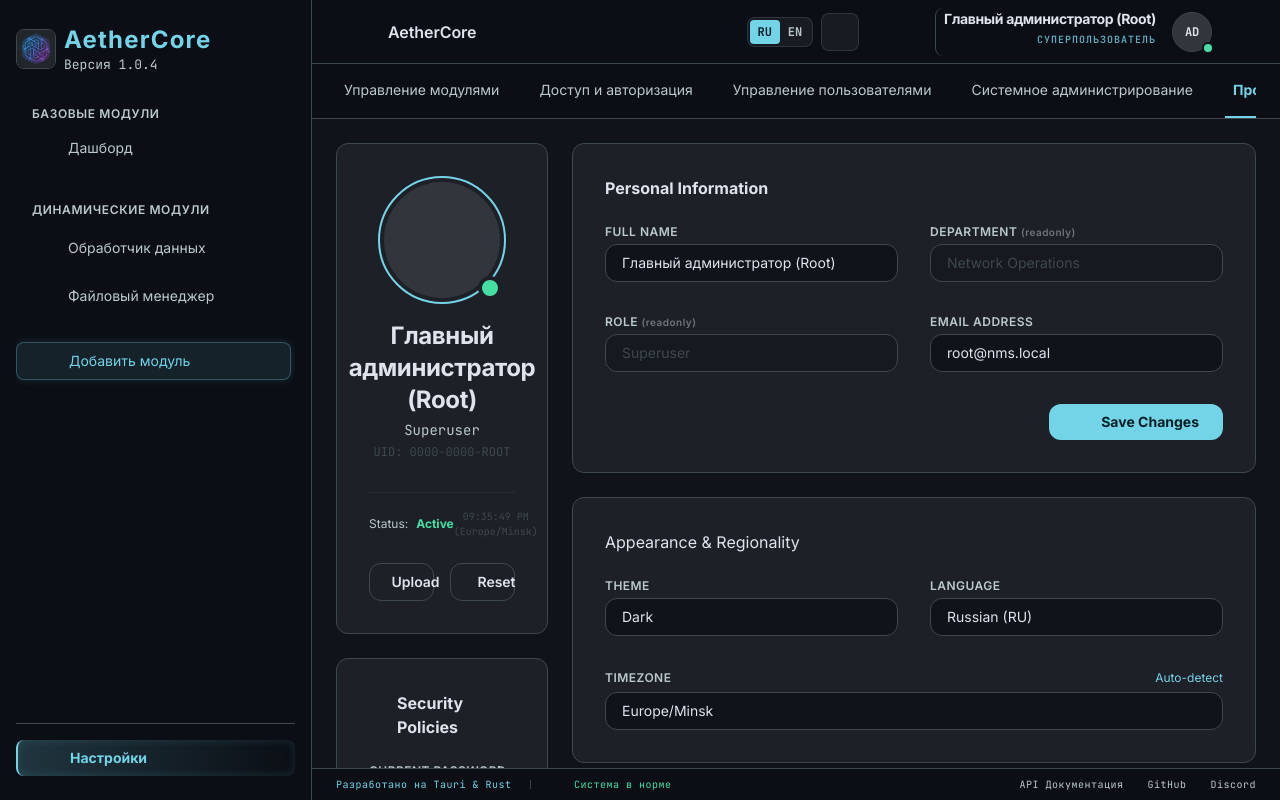
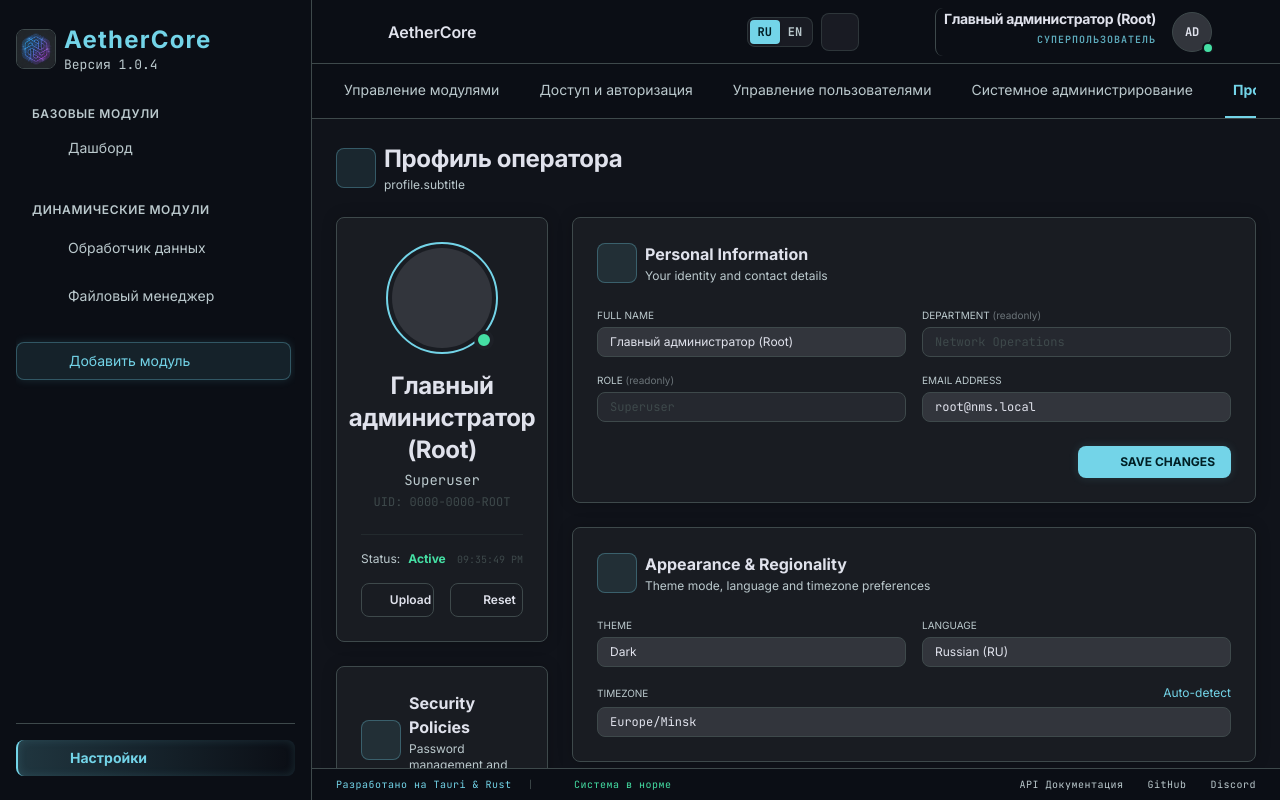
Before and after one commit to Apofixc/AetherCore, a Vue app in the folder frontend/: page /settings/profile in a window 1280 px wide. Built offline with nearby package versions, Linux system fonts and the light colour scheme; no server answers; sample sign-in values are in the browser's storage; a web font is replaced by a local one.

Commit message:
feat: standardize page headers with unified icon layouts and consistent typography across management views

```diff
--- a/frontend/src/views/UserProfileView.vue
+++ b/frontend/src/views/UserProfileView.vue
@@ -80,18 +80,35 @@ function handleAutoDetectTimezone() {
 
     <!-- Main Profile Content Canvas -->
     <main class="flex-1 main-content-scroll bg-background overflow-y-auto pb-xl relative">
-      <div class="p-lg grid grid-cols-12 gap-lg max-w-[1600px] mx-auto">
+      <div class="p-lg grid grid-cols-12 gap-lg w-full">
+        <!-- Top Page Header -->
+        <div class="col-span-12 flex items-center justify-between flex-wrap gap-md">
+          <div class="flex items-center gap-sm text-on-surface">
+            <div class="w-10 h-10 rounded-lg bg-primary-fixed-dim/10 border border-primary-fixed-dim/30 flex items-center justify-center text-primary-fixed-dim shrink-0">
+              <span class="material-symbols-outlined text-xl">account_circle</span>
+            </div>
+            <div>
+              <h1 class="font-display-lg text-display-lg text-on-surface font-bold">
+                {{ t('profile.title') }}
+              </h1>
+              <p class="text-xs text-on-surface-variant mt-0.5">
+                {{ t('profile.subtitle') }}
+              </p>
+            </div>
+          </div>
+        </div>
+
         <!-- Left Column -->
-        <div class="col-span-12 lg:col-span-3 flex flex-col gap-lg">
+        <div class="col-span-12 lg:col-span-4 xl:col-span-3 flex flex-col gap-lg">
           <!-- Profile Header Card -->
-          <div class="bg-surface-container border border-outline-variant p-xl flex flex-col items-center text-center rounded-xl">
+          <div class="bg-surface-container-low border border-outline-variant p-lg flex flex-col items-center text-center rounded-lg shadow-card-dark">
             <div class="relative mb-md">
-              <div class="w-32 h-32 rounded-full border-2 border-primary-fixed-dim p-1">
+              <div class="w-28 h-28 rounded-full border-2 border-primary-fixed-dim p-1">
                 <div class="w-full h-full rounded-full overflow-hidden bg-surface-variant flex items-center justify-center">
-                  <span class="material-symbols-outlined text-[64px] text-on-surface-variant">account_circle</span>
+                  <span class="material-symbols-outlined text-[56px] text-on-surface-variant">account_circle</span>
                 </div>
               </div>
-              <div class="absolute bottom-1 right-1 w-6 h-6 bg-tertiary-fixed-dim rounded-full border-4 border-surface-container"></div>
+              <div class="absolute bottom-1 right-1 w-5 h-5 bg-tertiary-fixed-dim rounded-full border-4 border-surface-container"></div>
             </div>
 
             <h2 class="text-display-lg font-display-lg text-on-surface font-bold">
@@ -100,25 +117,25 @@ function handleAutoDetectTimezone() {
             <p class="text-sm text-on-surface-variant font-body-mono mt-1">Superuser</p>
             <p class="text-xs text-outline-variant font-body-mono mt-1">UID: 0000-0000-ROOT</p>
 
-            <div class="flex items-center justify-between w-full mt-xl pt-md border-t border-outline-variant/30">
+            <div class="flex items-center justify-between w-full mt-lg pt-md border-t border-outline-variant/30">
               <div class="flex items-center gap-2">
                 <span class="text-xs text-on-surface-variant">Status:</span>
                 <span class="text-xs font-bold text-tertiary-fixed-dim">Active</span>
               </div>
-              <span class="text-[10px] text-outline-variant font-body-mono">09:35:49 PM (Europe/Minsk)</span>
+              <span class="text-[10px] text-outline-variant font-body-mono">09:35:49 PM</span>
             </div>
 
-            <div class="grid grid-cols-2 gap-md w-full mt-lg">
+            <div class="grid grid-cols-2 gap-md w-full mt-md">
               <button
                 type="button"
-                class="flex items-center justify-center gap-2 py-2 rounded-xl border border-outline-variant text-sm font-semibold hover:bg-surface-variant transition-colors cursor-pointer"
+                class="flex items-center justify-center gap-1.5 py-1.5 rounded-lg border border-outline-variant text-xs font-semibold hover:bg-surface-variant transition-colors cursor-pointer"
               >
                 <span class="material-symbols-outlined text-sm">upload</span>
                 <span>Upload</span>
               </button>
               <button
                 type="button"
-                class="flex items-center justify-center gap-2 py-2 rounded-xl border border-outline-variant text-sm font-semibold hover:bg-surface-variant transition-colors cursor-pointer"
+                class="flex items-center justify-center gap-1.5 py-1.5 rounded-lg border border-outline-variant text-xs font-semibold hover:bg-surface-variant transition-colors cursor-pointer"
               >
                 <span class="material-symbols-outlined text-sm">restart_alt</span>
                 <span>Reset</span>
@@ -127,50 +144,55 @@ function handleAutoDetectTimezone() {
           </div>
 
           <!-- Security Policies Card -->
-          <div class="bg-surface-container border border-outline-variant p-xl rounded-xl">
-            <div class="flex items-center gap-2 mb-lg">
-              <span class="material-symbols-outlined text-on-surface">security</span>
-              <h3 class="font-title-sm text-on-surface font-bold">Security Policies</h3>
+          <div class="bg-surface-container-low border border-outline-variant p-lg rounded-lg shadow-card-dark flex flex-col gap-md">
+            <div class="flex items-center gap-sm text-on-surface">
+              <div class="w-10 h-10 rounded-lg bg-primary-fixed-dim/10 border border-primary-fixed-dim/30 flex items-center justify-center text-primary-fixed-dim shrink-0">
+                <span class="material-symbols-outlined text-xl">security</span>
+              </div>
+              <div>
+                <h3 class="font-title-sm font-bold text-on-surface">Security Policies</h3>
+                <p class="text-xs text-on-surface-variant mt-0.5">Password management and security</p>
+              </div>
             </div>
 
-            <div v-if="passwordStatus" class="mb-3 p-2 text-xs rounded font-body-mono bg-primary-fixed-dim/10 border border-primary-fixed-dim text-primary-fixed-dim">
+            <div v-if="passwordStatus" class="p-2 text-xs rounded font-body-mono bg-primary-fixed-dim/10 border border-primary-fixed-dim text-primary-fixed-dim">
               {{ passwordStatus }}
             </div>
 
-            <form class="flex flex-col gap-md" @submit.prevent="handleChangePassword">
+            <form class="flex flex-col gap-sm" @submit.prevent="handleChangePassword">
               <div>
-                <label class="text-label-caps font-label-caps text-on-surface-variant uppercase mb-1 block">
+                <label class="text-[10px] font-label-caps text-on-surface-variant uppercase mb-1 block">
                   Current Password
                 </label>
                 <input
                   v-model="currentPassword"
                   type="password"
-                  class="w-full bg-surface border border-outline-variant rounded px-md py-2 text-sm text-on-surface focus:ring-1 focus:ring-primary-fixed-dim rounded-xl"
+                  class="w-full bg-surface-container-highest border border-outline-variant rounded-lg px-3 py-1.5 text-xs text-on-surface focus:ring-1 focus:ring-primary-fixed-dim outline-none"
                 />
               </div>
               <div>
-                <label class="text-label-caps font-label-caps text-on-surface-variant uppercase mb-1 block">
+                <label class="text-[10px] font-label-caps text-on-surface-variant uppercase mb-1 block">
                   New Password
                 </label>
                 <input
                   v-model="newPassword"
                   type="password"
-                  class="w-full bg-surface border border-outline-variant rounded px-md py-2 text-sm text-on-surface focus:ring-1 focus:ring-primary-fixed-dim rounded-xl"
+                  class="w-full bg-surface-container-highest border border-outline-variant rounded-lg px-3 py-1.5 text-xs text-on-surface focus:ring-1 focus:ring-primary-fixed-dim outline-none"
                 />
               </div>
               <div>
-                <label class="text-label-caps font-label-caps text-on-surface-variant uppercase mb-1 block">
+                <label class="text-[10px] font-label-caps text-on-surface-variant uppercase mb-1 block">
                   Confirm New Password
                 </label>
                 <input
                   v-model="confirmPassword"
                   type="password"
-                  class="w-full bg-surface border border-outline-variant rounded px-md py-2 text-sm text-on-surface focus:ring-1 focus:ring-primary-fixed-dim rounded-xl"
+                  class="w-full bg-surface-container-highest border border-outline-variant rounded-lg px-3 py-1.5 text-xs text-on-surface focus:ring-1 focus:ring-primary-fixed-dim outline-none"
                 />
               </div>
               <button
                 type="submit"
-                class="w-full mt-md py-2 bg-surface-variant hover:bg-surface-variant/80 text-on-surface rounded text-sm font-semibold flex items-center justify-center gap-2 transition-colors cursor-pointer rounded-xl"
+                class="w-full mt-xs py-1.5 bg-surface-container-high hover:bg-surface-variant text-on-surface border border-outline-variant rounded-lg text-xs font-semibold flex items-center justify-center gap-1.5 transition-colors cursor-pointer active:scale-95"
               >
                 <span class="material-symbols-outlined text-sm">lock_reset</span>
                 <span>Change Password</span>
@@ -179,20 +201,25 @@ function handleAutoDetectTimezone() {
           </div>
 
           <!-- 2FA Card -->
-          <div class="bg-surface-container border border-outline-variant p-xl rounded-xl">
-            <div class="flex items-center justify-between mb-md">
-              <div class="flex items-center gap-2">
-                <span class="material-symbols-outlined text-primary-fixed-dim">verified_user</span>
-                <h3 class="font-title-sm text-on-surface font-bold">Two-Factor Auth</h3>
+          <div class="bg-surface-container-low border border-outline-variant p-lg rounded-lg shadow-card-dark flex flex-col gap-md">
+            <div class="flex items-center justify-between">
+              <div class="flex items-center gap-sm text-on-surface">
+                <div class="w-10 h-10 rounded-lg bg-primary-fixed-dim/10 border border-primary-fixed-dim/30 flex items-center justify-center text-primary-fixed-dim shrink-0">
+                  <span class="material-symbols-outlined text-xl">verified_user</span>
+                </div>
+                <div>
+                  <h3 class="font-title-sm font-bold text-on-surface">Two-Factor Auth</h3>
+                  <p class="text-xs text-on-surface-variant mt-0.5">Extra layer of security (TOTP)</p>
+                </div>
               </div>
               <span class="px-2 py-0.5 bg-surface-variant text-[10px] font-bold text-outline-variant rounded uppercase">
                 Disabled
               </span>
             </div>
-            <p class="text-sm text-on-surface-variant mb-lg">Add an extra layer of security using TOTP Authenticator apps.</p>
+            <p class="text-xs text-on-surface-variant">Add an extra layer of security using TOTP Authenticator apps.</p>
             <button
               type="button"
-              class="w-full py-2 bg-primary-fixed-dim text-on-primary-fixed rounded text-sm font-bold flex items-center justify-center gap-2 hover:bg-primary-fixed-dim/90 transition-colors cursor-pointer rounded-xl"
+              class="w-full py-1.5 bg-primary-fixed-dim text-on-primary-fixed rounded-lg text-xs font-bold flex items-center justify-center gap-1.5 hover:bg-primary-fixed-dim/90 shadow-glow-primary-sm transition-all cursor-pointer active:scale-95"
             >
               <span class="material-symbols-outlined text-sm">qr_code_2</span>
               <span>Setup 2FA</span>
@@ -201,88 +228,105 @@ function handleAutoDetectTimezone() {
         </div>
 
         <!-- Right Column -->
-        <div class="col-span-12 lg:col-span-9 flex flex-col gap-lg">
+        <div class="col-span-12 lg:col-span-8 xl:col-span-9 flex flex-col gap-lg">
           <!-- Personal Information -->
-          <div class="bg-surface-container border border-outline-variant p-xl rounded-xl">
-            <div class="flex items-center justify-between mb-lg">
-              <h3 class="font-title-sm text-on-surface font-bold">Personal Information</h3>
+          <div class="bg-surface-container-low border border-outline-variant p-lg rounded-lg shadow-card-dark flex flex-col gap-md">
+            <div class="flex items-center justify-between">
+              <div class="flex items-center gap-sm text-on-surface">
+                <div class="w-10 h-10 rounded-lg bg-primary-fixed-dim/10 border border-primary-fixed-dim/30 flex items-center justify-center text-primary-fixed-dim shrink-0">
+                  <span class="material-symbols-outlined text-xl">person</span>
+                </div>
+                <div>
+                  <h3 class="font-title-sm font-bold text-on-surface">Personal Information</h3>
+                  <p class="text-xs text-on-surface-variant mt-0.5">Your identity and contact details</p>
+                </div>
+              </div>
               <span v-if="savedNotice" class="text-xs font-bold text-tertiary-fixed-dim animate-pulse font-body-mono">
                 ✓ Saved Changes!
               </span>
             </div>
 
-            <div class="grid grid-cols-2 gap-xl">
+            <div class="grid grid-cols-1 sm:grid-cols-2 gap-md mt-sm">
               <div>
-                <label class="text-label-caps font-label-caps text-on-surface-variant uppercase mb-1 block">
+                <label class="text-[10px] font-label-caps text-on-surface-variant uppercase mb-1 block">
                   Full Name
                 </label>
                 <input
                   v-model="fullName"
                   type="text"
-                  class="w-full bg-surface border border-outline-variant rounded px-md py-2 text-sm rounded-xl text-on-surface focus:ring-1 focus:ring-primary-fixed-dim"
+                  class="w-full bg-surface-container-highest border border-outline-variant rounded-lg px-3 py-1.5 text-xs text-on-surface focus:ring-1 focus:ring-primary-fixed-dim outline-none"
                 />
               </div>
 
               <div>
-                <label class="text-label-caps font-label-caps text-on-surface-variant uppercase mb-1 block">
+                <label class="text-[10px] font-label-caps text-on-surface-variant uppercase mb-1 block">
                   Department <span class="text-[10px] lowercase opacity-50">(readonly)</span>
                 </label>
                 <input
                   v-model="department"
                   type="text"
                   readonly
-                  class="w-full bg-surface/50 border border-outline-variant rounded px-md py-2 text-sm text-outline-variant cursor-not-allowed rounded-xl"
+                  class="w-full bg-surface-container-highest/50 border border-outline-variant rounded-lg px-3 py-1.5 text-xs text-outline-variant cursor-not-allowed font-body-mono"
                 />
               </div>
 
               <div>
-                <label class="text-label-caps font-label-caps text-on-surface-variant uppercase mb-1 block">
+                <label class="text-[10px] font-label-caps text-on-surface-variant uppercase mb-1 block">
                   Role <span class="text-[10px] lowercase opacity-50">(readonly)</span>
                 </label>
                 <input
                   v-model="role"
                   type="text"
                   readonly
-                  class="w-full bg-surface/50 border border-outline-variant rounded px-md py-2 text-sm text-outline-variant cursor-not-allowed rounded-xl"
+                  class="w-full bg-surface-container-highest/50 border border-outline-variant rounded-lg px-3 py-1.5 text-xs text-outline-variant cursor-not-allowed font-body-mono"
                 />
               </div>
 
               <div>
-                <label class="text-label-caps font-label-caps text-on-surface-variant uppercase mb-1 block">
+                <label class="text-[10px] font-label-caps text-on-surface-variant uppercase mb-1 block">
                   Email Address
                 </label>
                 <input
                   v-model="email"
                   type="email"
-                  class="w-full bg-surface border border-outline-variant rounded px-md py-2 text-sm rounded-xl text-on-surface focus:ring-1 focus:ring-primary-fixed-dim"
+                  class="w-full bg-surface-container-highest border border-outline-variant rounded-lg px-3 py-1.5 text-xs text-on-surface font-body-mono focus:ring-1 focus:ring-primary-fixed-dim outline-none"
                 />
               </div>
             </div>
 
-            <div class="flex justify-end mt-xl">
+            <div class="flex justify-end mt-sm">
               <button
                 type="button"
-                class="bg-primary-fixed-dim text-on-primary-fixed px-lg py-2 rounded text-sm font-bold flex items-center gap-2 hover:bg-primary-fixed-dim/90 transition-colors rounded-xl cursor-pointer"
+                class="h-8 px-4 bg-primary-fixed-dim text-on-primary-fixed rounded-lg text-xs font-bold uppercase flex items-center gap-1.5 hover:bg-primary-fixed-dim/90 shadow-glow-primary-sm transition-all cursor-pointer active:scale-95"
                 @click="handleSaveProfile"
               >
-                <span class="material-symbols-outlined text-sm">save</span>
+                <span class="material-symbols-outlined text-[16px]">save</span>
                 <span>Save Changes</span>
               </button>
             </div>
           </div>
 
           <!-- Appearance & Regionality -->
-          <div class="bg-surface-container border border-outline-variant p-xl rounded-xl">
-            <h3 class="font-title-sm text-on-surface mb-lg">Appearance &amp; Regionality</h3>
-            <div class="grid grid-cols-2 gap-xl">
+          <div class="bg-surface-container-low border border-outline-variant p-lg rounded-lg shadow-card-dark flex flex-col gap-md">
+            <div class="flex items-center gap-sm text-on-surface">
+              <div class="w-10 h-10 rounded-lg bg-primary-fixed-dim/10 border border-primary-fixed-dim/30 flex items-center justify-center text-primary-fixed-dim shrink-0">
+                <span class="material-symbols-outlined text-xl">tune</span>
+              </div>
+              <div>
+                <h3 class="font-title-sm font-bold text-on-surface">Appearance &amp; Regionality</h3>
+                <p class="text-xs text-on-surface-variant mt-0.5">Theme mode, language and timezone preferences</p>
+              </div>
+            </div>
+
+            <div class="grid grid-cols-1 sm:grid-cols-2 gap-md mt-sm">
               <!-- Dynamic Theme Selector -->
               <div>
-                <label class="text-label-caps font-label-caps text-on-surface-variant uppercase mb-1 block">
+                <label class="text-[10px] font-label-caps text-on-surface-variant uppercase mb-1 block">
                   Theme
                 </label>
                 <select
                   :value="theme"
-                  class="w-full bg-surface border border-outline-variant rounded px-md py-2 text-sm appearance-none rounded-xl text-on-surface cursor-pointer"
+                  class="w-full bg-surface-container-highest border border-outline-variant rounded-lg px-3 py-1.5 text-xs appearance-none text-on-surface cursor-pointer outline-none focus:ring-1 focus:ring-primary-fixed-dim"
                   @change="handleThemeChange"
                 >
                   <option value="dark">Dark</option>
@@ -292,12 +336,12 @@ function handleAutoDetectTimezone() {
 
               <!-- Language Selector -->
               <div>
-                <label class="text-label-caps font-label-caps text-on-surface-variant uppercase mb-1 block">
+                <label class="text-[10px] font-label-caps text-on-surface-variant uppercase mb-1 block">
                   Language
                 </label>
                 <select
                   :value="locale"
-                  class="w-full bg-surface border border-outline-variant rounded px-md py-2 text-sm appearance-none rounded-xl text-on-surface cursor-pointer"
+                  class="w-full bg-surface-container-highest border border-outline-variant rounded-lg px-3 py-1.5 text-xs appearance-none text-on-surface cursor-pointer outline-none focus:ring-1 focus:ring-primary-fixed-dim"
                   @change="handleLocaleChange"
                 >
                   <option value="en">English (EN)</option>
@@ -306,44 +350,50 @@ function handleAutoDetectTimezone() {
               </div>
 
               <!-- Timezone Selector -->
-              <div class="col-span-2">
+              <div class="col-span-1 sm:col-span-2">
                 <div class="flex items-center justify-between mb-1">
-                  <label class="text-label-caps font-label-caps text-on-surface-variant uppercase block">
+                  <label class="text-[10px] font-label-caps text-on-surface-variant uppercase block">
                     Timezone
                   </label>
-                  <div
+                  <button
+                    type="button"
                     class="flex items-center gap-1 text-primary-fixed-dim text-xs cursor-pointer hover:underline"
                     @click="handleAutoDetectTimezone"
                   >
                     <span class="material-symbols-outlined text-sm">my_location</span>
                     <span>Auto-detect</span>
-                  </div>
+                  </button>
                 </div>
-                <div class="relative">
+                <div class="relative flex items-center">
                   <select
                     v-model="timezone"
-                    class="w-full bg-surface border border-outline-variant rounded px-md py-2 text-sm appearance-none rounded-xl text-on-surface cursor-pointer"
+                    class="w-full bg-surface-container-highest border border-outline-variant rounded-lg pl-3 pr-8 py-1.5 text-xs appearance-none text-on-surface font-body-mono cursor-pointer outline-none focus:ring-1 focus:ring-primary-fixed-dim"
                   >
                     <option value="Europe/Minsk">Europe/Minsk</option>
                     <option value="Europe/Moscow">Europe/Moscow</option>
                     <option value="UTC">UTC</option>
                     <option value="America/New_York">America/New_York</option>
                   </select>
-                  <span class="absolute right-3 top-1/2 -translate-y-1/2 material-symbols-outlined text-on-surface-variant text-sm pointer-events-none">
+                  <span class="absolute right-3 material-symbols-outlined text-on-surface-variant text-sm pointer-events-none">
                     expand_more
                   </span>
                 </div>
               </div>
             </div>
           </div>
+
           <!-- Notification Settings -->
-          <div class="bg-surface-container border border-outline-variant p-xl rounded-xl">
-            <div class="flex items-center justify-between mb-sm">
-              <div>
-                <h3 class="font-title-sm text-on-surface">{{ t('profile.notificationSettings') }}</h3>
-                <p class="text-xs text-on-surface-variant">{{ t('profile.notificationDesc') }}</p>
+          <div class="bg-surface-container-low border border-outline-variant p-lg rounded-lg shadow-card-dark flex flex-col gap-md">
+            <div class="flex items-center justify-between">
+              <div class="flex items-center gap-sm text-on-surface">
+                <div class="w-10 h-10 rounded-lg bg-primary-fixed-dim/10 border border-primary-fixed-dim/30 flex items-center justify-center text-primary-fixed-dim shrink-0">
+                  <span class="material-symbols-outlined text-xl">notifications</span>
+                </div>
+                <div>
+                  <h3 class="font-title-sm font-bold text-on-surface">{{ t('profile.notificationSettings') }}</h3>
+                  <p class="text-xs text-on-surface-variant mt-0.5">{{ t('profile.notificationDesc') }}</p>
+                </div>
               </div>
-              <span class="material-symbols-outlined text-primary-fixed-dim">notifications</span>
             </div>
 
             <div class="flex flex-col gap-md">
```
Also changed, not shown: frontend/src/views/ModuleManagementView.vue (+6 -1 lines), frontend/src/views/SystemAdminView.vue (+31 -13 lines), frontend/src/views/UsersManagementView.vue (+6 -1 lines).
